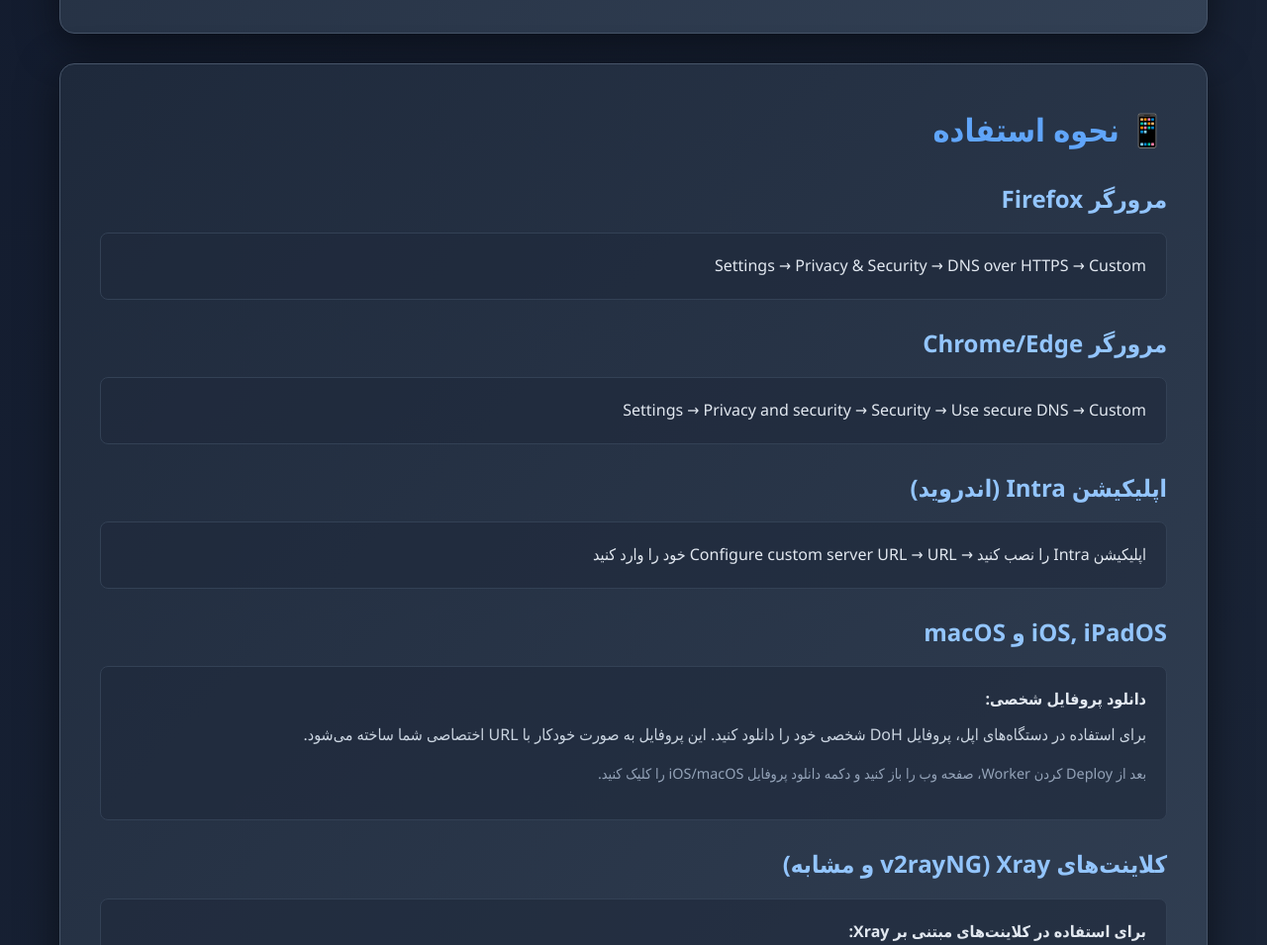
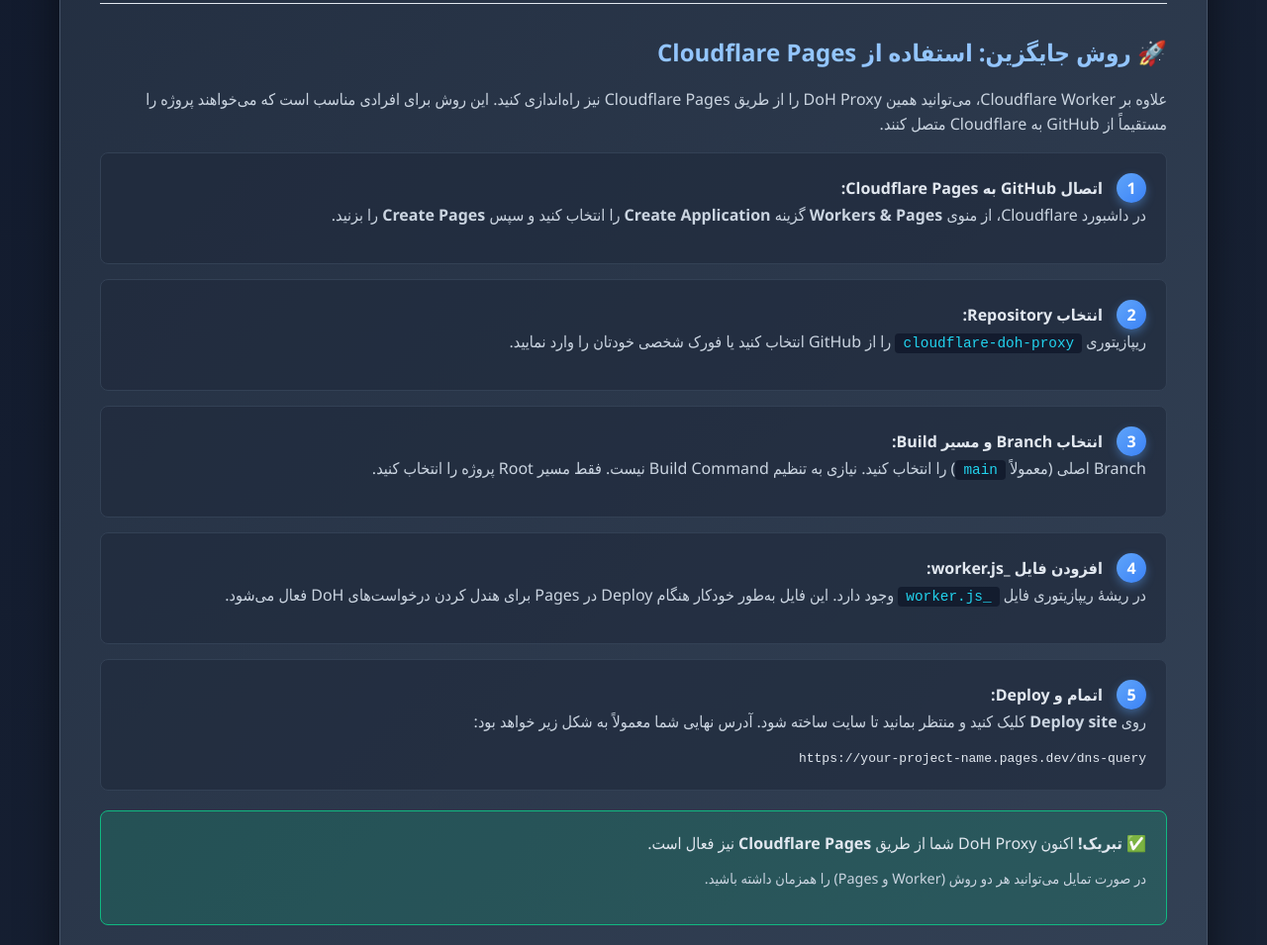
Before and after one commit to sinaha81/cloudflare-doh-worker, a plain HTML site: page index.html in a window 1280 px wide. Shown: the part 1549-2504 px from the top of the page at 99% size. Drawn offline with Linux system fonts and the light colour scheme.

Commit message:
index.html

```diff
--- a/index.html
+++ b/index.html
@@ -3,8 +3,8 @@
 <head>
     <meta charset="UTF-8">
     <meta name="viewport" content="width=device-width, initial-scale=1.0">
-    <meta name="description" content="DoH Proxy قدرتمند با Cloudflare Worker - رمزنگاری DNS با امنیت بالا">
-    <meta name="keywords" content="DoH, DNS over HTTPS, Cloudflare Worker, Privacy, Security">
+    <meta name="description" content="DoH Proxy قدرتمند با Cloudflare Worker یا Cloudflare Pages - رمزنگاری DNS با امنیت بالا">
+    <meta name="keywords" content="DoH, DNS over HTTPS, Cloudflare Worker, Cloudflare Pages, Privacy, Security">
     <title>Cloudflare DoH Proxy - ساخت DNS امن شخصی</title>
     <link rel="stylesheet" href="assets/css/style.css">
 </head>
@@ -78,7 +78,48 @@
             </div>
 
             <div class="success-box">
-                <strong>✅ تبریک!</strong> DoH Proxy شما آماده است.
+                <strong>✅ تبریک!</strong> DoH Proxy شما با Cloudflare Worker آماده است.
+            </div>
+
+            <hr style="margin: 30px 0; border: none; border-top: 1px solid #e2e8f0;">
+
+            <h3>🚀 روش جایگزین: استفاده از Cloudflare Pages</h3>
+            <p>علاوه بر Cloudflare Worker، می‌توانید همین DoH Proxy را از طریق Cloudflare Pages نیز راه‌اندازی کنید. این روش برای افرادی مناسب است که می‌خواهند پروژه را مستقیماً از GitHub به Cloudflare متصل کنند.</p>
+
+            <div class="step">
+                <span class="step-number">1</span>
+                <strong>اتصال GitHub به Cloudflare Pages:</strong>
+                <p>در داشبورد Cloudflare، از منوی <strong>Workers & Pages</strong> گزینه <strong>Create Application</strong> را انتخاب کنید و سپس <strong>Create Pages</strong> را بزنید.</p>
+            </div>
+
+            <div class="step">
+                <span class="step-number">2</span>
+                <strong>انتخاب Repository:</strong>
+                <p>ریپازیتوری <code>cloudflare-doh-proxy</code> را از GitHub انتخاب کنید یا فورک شخصی خودتان را وارد نمایید.</p>
+            </div>
+
+            <div class="step">
+                <span class="step-number">3</span>
+                <strong>انتخاب Branch و مسیر Build:</strong>
+                <p>Branch اصلی (معمولاً <code>main</code>) را انتخاب کنید. نیازی به تنظیم Build Command نیست. فقط مسیر Root پروژه را انتخاب کنید.</p>
+            </div>
+
+            <div class="step">
+                <span class="step-number">4</span>
+                <strong>افزودن فایل _worker.js:</strong>
+                <p>در ریشهٔ ریپازیتوری فایل <code>_worker.js</code> وجود دارد. این فایل به‌طور خودکار هنگام Deploy در Pages برای هندل کردن درخواست‌های DoH فعال می‌شود.</p>
+            </div>
+
+            <div class="step">
+                <span class="step-number">5</span>
+                <strong>اتمام و Deploy:</strong>
+                <p>روی <strong>Deploy site</strong> کلیک کنید و منتظر بمانید تا سایت ساخته شود. آدرس نهایی شما معمولاً به شکل زیر خواهد بود:</p>
+                <pre>https://your-project-name.pages.dev/dns-query</pre>
+            </div>
+
+            <div class="success-box">
+                <strong>✅ تبریک!</strong> اکنون DoH Proxy شما از طریق <strong>Cloudflare Pages</strong> نیز فعال است.
+                <p style="margin-top:10px; font-size:0.9em;">در صورت تمایل می‌توانید هر دو روش (Worker و Pages) را همزمان داشته باشید.</p>
             </div>
         </div>
 
@@ -104,7 +145,7 @@
             <div class="step">
                 <strong>دانلود پروفایل شخصی:</strong>
                 <p style="margin-top: 10px;">برای استفاده در دستگاه‌های اپل، پروفایل DoH شخصی خود را دانلود کنید. این پروفایل به صورت خودکار با URL اختصاصی شما ساخته می‌شود.</p>
-                <p style="margin-top: 10px; font-size: 0.9em; color: #94a3b8;">بعد از Deploy کردن Worker، صفحه وب را باز کنید و دکمه دانلود پروفایل iOS/macOS را کلیک کنید.</p>
+                <p style="margin-top: 10px; font-size: 0.9em; color: #94a3b8;">بعد از Deploy کردن Worker یا Pages، صفحه وب را باز کنید و دکمه دانلود پروفایل iOS/macOS را کلیک کنید.</p>
             </div>
 
             <h3>کلاینت‌های Xray (v2rayNG و مشابه)</h3>
```
